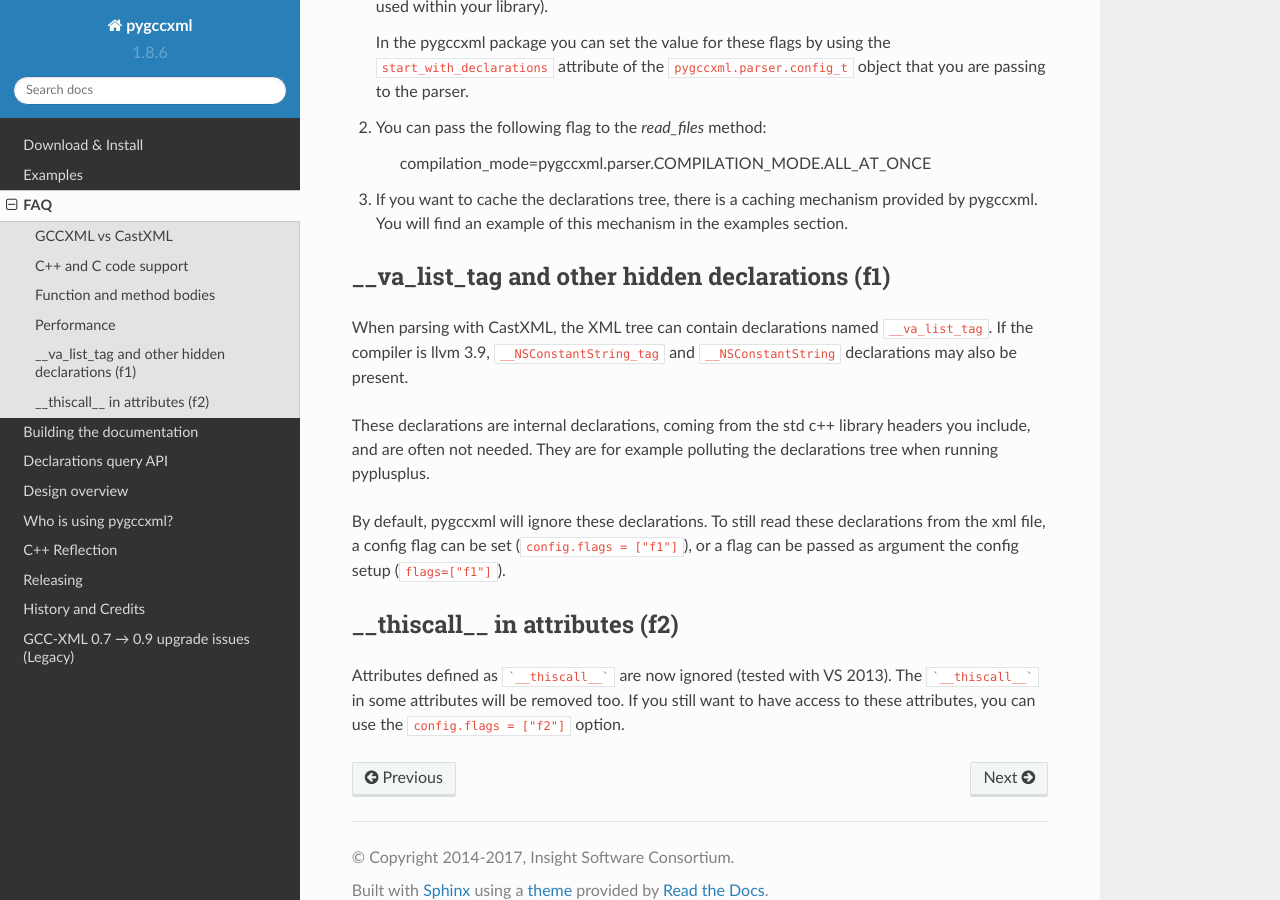
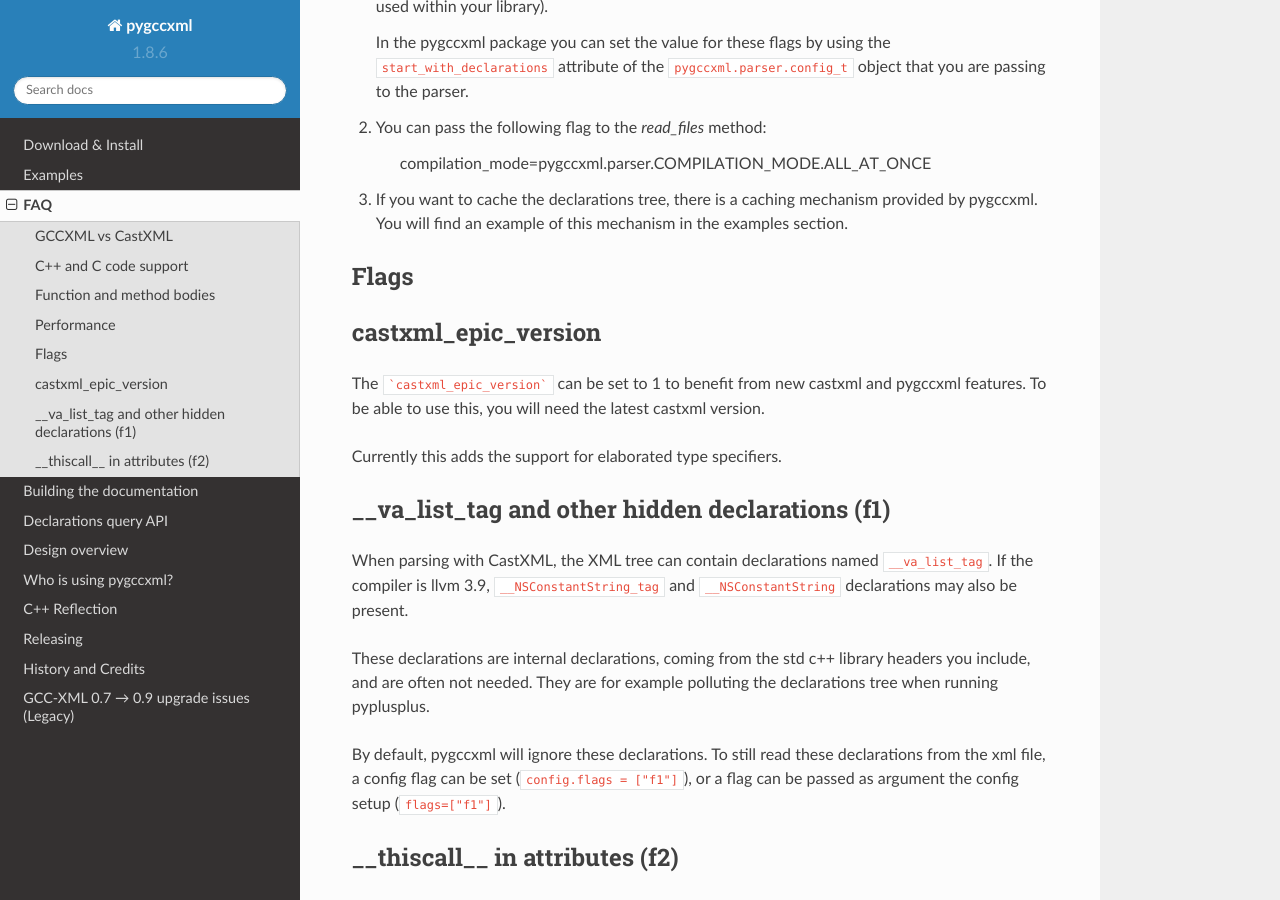
Before and after one commit to CastXML/pygccxml, a Sphinx documentation site: the page built from docs/faq.rst, in a window 1280 px wide and 900 px high, scrolled down 1565 px. Built offline with Sphinx 7.4.7 and the Read the Docs theme 2.0.0, drawn with Linux system fonts in a browser that asks for light colours; pages that are not in the unit, such as notebooks, are missing from menus; the version number is read from the project's files by our own code.

Commit message:
Document the signification of the castxml epic version

````diff
--- a/docs/faq.rst
+++ b/docs/faq.rst
@@ -83,6 +83,18 @@ Some things you may try (in order of priority):
    by pygccxml. You will find an example of this mechanism in the examples section.
 
 
+Flags
+-----
+
+castxml_epic_version
+--------------------
+
+The ```castxml_epic_version``` can be set to 1 to benefit from new castxml
+and pygccxml features. To be able to use this, you will need the latest
+castxml version.
+
+Currently this adds the support for elaborated type specifiers.
+
 \_\_va_list_tag and other hidden declarations (f1)
 --------------------------------------------------
 
````
